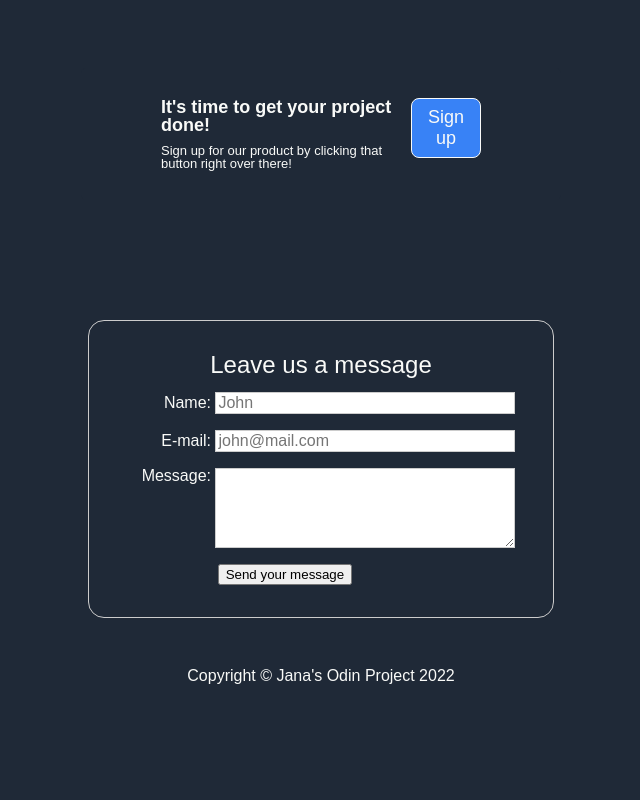
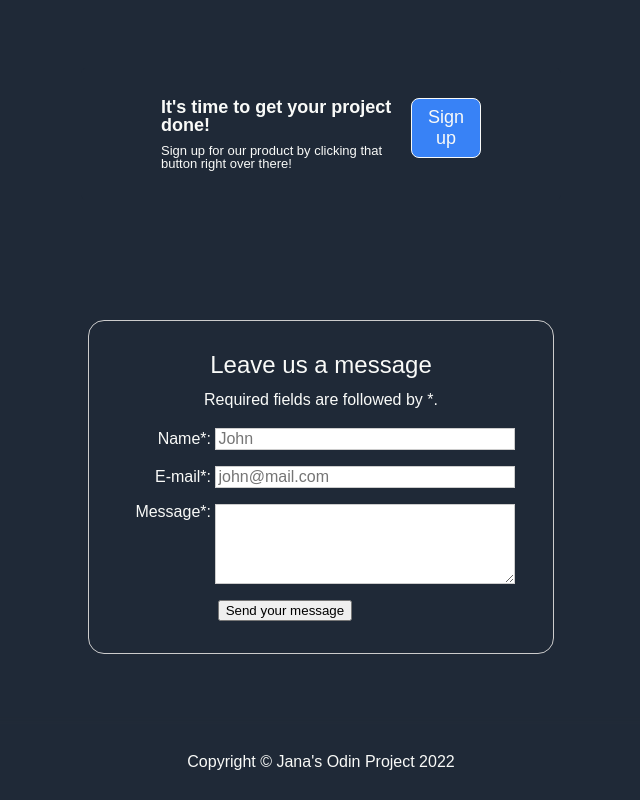
Before and after one commit to janaiscoding/janas-landing-page, a plain HTML site: page index.html in a window 1280 px wide. Shown: the part 1817-2617 px from the top of the page, without its empty margins (319-959 px from the left). Before the commit the page ends 2531 px from the top, so only its background shows below. Drawn offline with Linux system fonts and the light colour scheme; a web font is replaced by a local one.

Commit message:
Add form details

```diff
--- a/index.html
+++ b/index.html
@@ -82,24 +82,27 @@
         </div>
 </div>
 <form action="/my-handling-form-page" method="post">
+    <fieldset>
     <legend>Leave us a message</legend>
+    <p>Required fields are followed by <span aria-label="required">*</span>.</p>
     <ul>
         <li>
-          <label for="name">Name:</label>
+          <label for="name">Name<span aria-label="required">*</span>:</label>
           <input type="text" id="name" name="user_name" placeholder="John" />
         </li>
         <li>
-          <label for="mail">E-mail:</label>
+          <label for="mail">E-mail<span aria-label="required">*</span>:</label>
           <input type="email" id="mail" name="user_email" placeholder="john@mail.com" />
         </li>
         <li>
-          <label for="msg">Message:</label>
+          <label for="msg">Message<span aria-label="required">*</span>:</label>
           <textarea id="msg" name="user_message"></textarea>
         </li>
         <li class="button">
             <button type="submit">Send your message</button>
           </li>
       </ul>
+    </fieldset>
 </form>
 
 <footer class="footer">
--- a/styles.css
+++ b/styles.css
@@ -284,6 +284,8 @@ body {
     color: var(--text-color);
     text-align: center;
     padding: 30px;
+    box-shadow:0 4px 4px 0 rgb(60 64 67 / 30%), 0 8px 12px 6px rgb(60 64 67 / 15%);
+    margin-top: 50px;
 }
 
 form {
@@ -304,7 +306,13 @@ ul {
 form li + li {
     margin-top: 1em;
   }
+form p {
+    margin-bottom: 20px;
+    text-align: center;
+    font-size: 1em;
+    color: var(--text-color);
 
+}
 form legend {
     padding-bottom: 15px;
     text-align: center;
```
